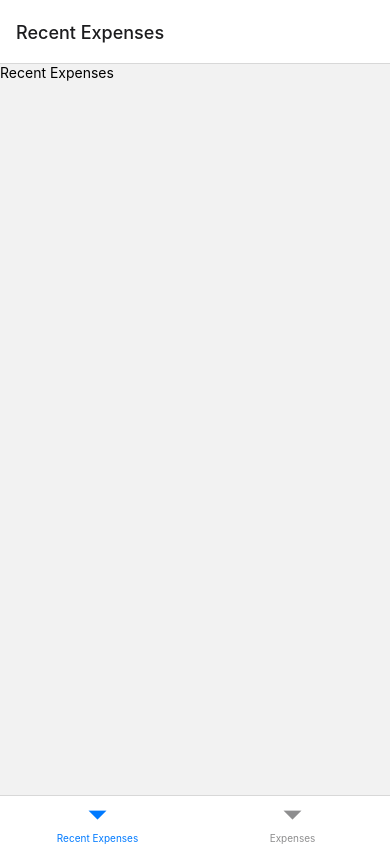
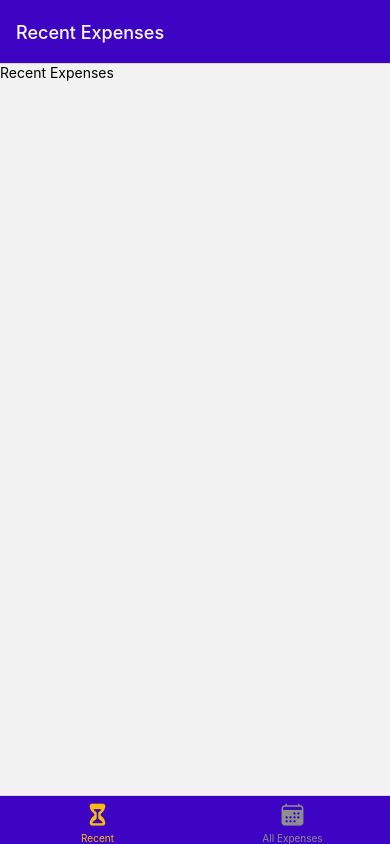
Before and after one commit to Dev-Harmattan/native-expense-tracker, a React Native app: screen / in a window 390 px wide. Built offline with nearby package versions, Linux system fonts and the light colour scheme.

Commit message:
Global color and Navigator configuration

```diff
--- a/App.js
+++ b/App.js
@@ -1,37 +1,57 @@
 import { StatusBar } from 'expo-status-bar';
-import { StyleSheet, Text, View } from 'react-native';
 import { NavigationContainer } from '@react-navigation/native';
 import { createNativeStackNavigator } from '@react-navigation/native-stack';
 import { createBottomTabNavigator } from '@react-navigation/bottom-tabs';
 import Expenses from './screens/Expenses';
 import RecentExpenses from './screens/RecentExpenses';
 import ManageExpenses from './screens/ManageExpense';
+import { GlobalStyles } from './constant/style';
+import { Ionicons } from '@expo/vector-icons';
 
 const Stack = createNativeStackNavigator();
 const Tab = createBottomTabNavigator();
 
 const ExpensesOverview = () => {
   return (
-    <>
-      <StatusBar style="light" />
-      <Tab.Navigator>
+    <Tab.Navigator
+      screenOptions={{
+        headerStyle: { backgroundColor: GlobalStyles.colors.primary500 },
+        headerTintColor: 'white',
+        tabBarStyle: { backgroundColor: GlobalStyles.colors.primary500 },
+        tabBarActiveTintColor: GlobalStyles.colors.accent500,
+      }}
+    >
       <Tab.Screen
         name="RecentExpenses"
         component={RecentExpenses}
-          options={{ title: 'Recent Expenses' }}
+        options={{
+          title: 'Recent Expenses',
+          tabBarLabel: 'Recent',
+          tabBarIcon: ({ color, size }) => (
+            <Ionicons name="hourglass" size={size} color={color} />
+          ),
+        }}
       />
       <Tab.Screen
         name="AllExpenses"
         component={Expenses}
-          options={{ title: 'Expenses' }}
+        options={{
+          title: 'All Expenses',
+          tabBarLabel: 'All Expenses',
+          tabBarIcon: ({ color, size }) => (
+            <Ionicons name="calendar" size={size} color={color} />
+          ),
+        }}
       />
     </Tab.Navigator>
-    </>
   );
 };
 
 export default function App() {
   return (
+    <>
+      <StatusBar style="light" />
+
       <NavigationContainer>
         <Stack.Navigator>
           <Stack.Screen
@@ -46,5 +66,6 @@
           />
         </Stack.Navigator>
       </NavigationContainer>
+    </>
   );
 }
--- /dev/null
+++ b/constant/style.js
@@ -0,0 +1,16 @@
+export const GlobalStyles = {
+  colors: {
+    primary50: '#e4d9fd',
+    primary100: '#c6affc',
+    primary200: '#a281f0',
+    primary400: '#5721d4',
+    primary500: '#3e04c3',
+    primary700: '#2d0689',
+    primary800: '#200364',
+    accent500: '#f7bc0c',
+    error50: '#fcc4e4',
+    error500: '#9b095c',
+    gray500: '#39324a',
+    gray700: '#221c30',
+  },
+};
```
Lines whose indentation alone changed are shown as unchanged.
